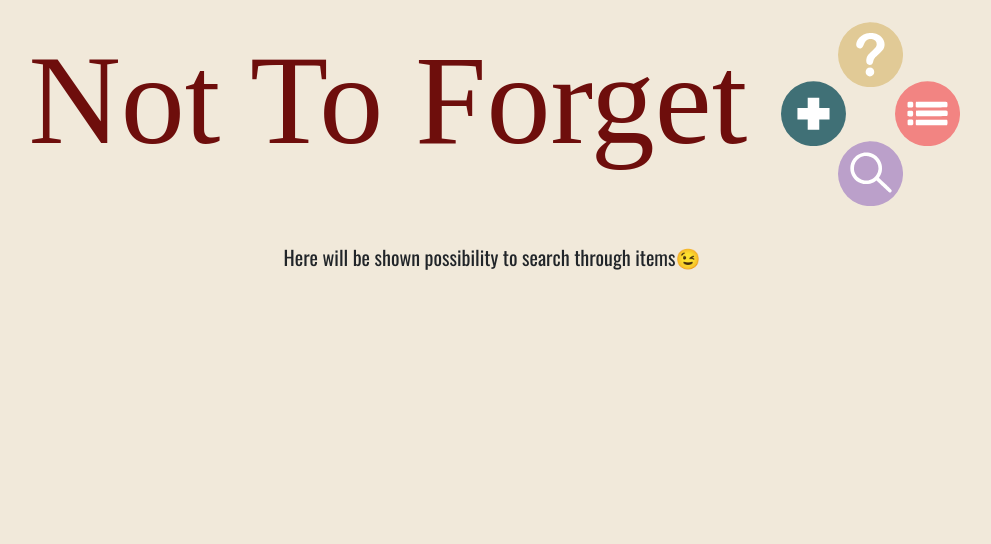
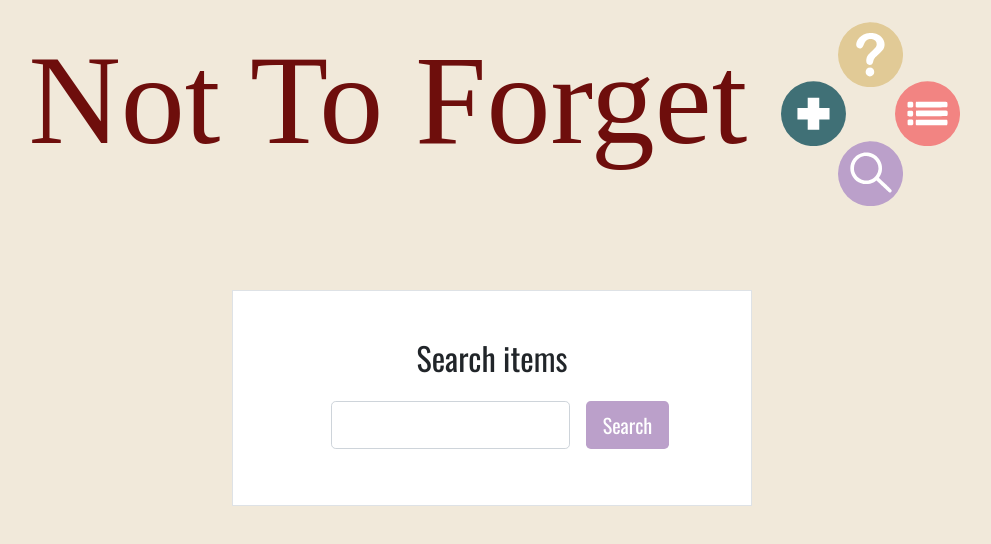
Before and after one commit to Alice-Rez/Not-to-forget, a React (Create React App) app: page /search in a window 1280 px wide. Shown: the top 544 px of the page, without its empty margins (148-1139 px from the left). Built offline with nearby package versions, Linux system fonts and the light colour scheme; a web font is replaced by a local one.

Commit message:
implemented basic autocompletion search

```diff
--- a/src/components/AddToDo.jsx
+++ b/src/components/AddToDo.jsx
@@ -17,12 +17,13 @@ export default class AddToDo extends Component {
 
   render() {
     return (
+      <section className="container my-5 text-center bg-white py-5 col-xl-5 border">
+        <h2 className="pb-3">Add new item</h2>
         <form
           style={this.props.myStyle}
           action=""
-        className="container text-center border py-5 d-flex flex-column align-items-center col-sm-5 bg-white my-5"
+          className="text-center  py-5 d-flex flex-column align-items-center col-sm-12 bg-white mx-auto"
         >
-        <h2 className="pb-3">Add new item</h2>
           <div className="form-group col-sm-10 row">
             <label htmlFor="title" className="col-sm-2 col-form-label ">
               Title
@@ -91,6 +92,7 @@ export default class AddToDo extends Component {
             Add
           </button>
         </form>
+      </section>
     );
   }
 }
--- a/src/components/App.jsx
+++ b/src/components/App.jsx
@@ -40,7 +40,7 @@ export default class App extends Component {
                 <ListToDo />
               </Route>
               <Route path="/search">
-                <Search />
+                <Search tasks={this.state.tasks} />
               </Route>
               <Route path="/help">
                 <Help />
--- a/src/components/Search.jsx
+++ b/src/components/Search.jsx
@@ -1,14 +1,35 @@
-import React, { Component } from "react";
+import React, { useState } from "react";
+import SearchItem from "./SearchItem";
 
-export default class Search extends Component {
-  render() {
-    return (
-      <div className="container lead text-center">
-        Here will be shown possibility to search through items
-        <span role="img" aria-labelledby="winking-face">
-          😉
-        </span>
-      </div>
-    );
-  }
+export default function Search(props) {
+  const [input, setInput] = useState("");
+
+  return (
+    <section className="search-section container my-5 text-center bg-white py-5 col-xl-5 border d-flex flex-column align-items-center justify-content-center">
+      <h2 className="pb-3">Search items</h2>
+      <form className="form-inline ">
+        <div className="form-group mx-sm-3 mb-2">
+          <input
+            type="text"
+            class="form-control form-control-lg"
+            id="search"
+            name="search"
+            onInput={(e) => {
+              setInput(e.target.value);
+            }}
+          />
+        </div>
+        <button type="submit" class="btn btn-search mb-2 btn-lg">
+          Search
+        </button>
+        <ul class="search-list list-group">
+          {props.tasks.map((item, index) =>
+            item.title.startsWith(input) && input ? (
+              <SearchItem title={item.title} key={index + 1} />
+            ) : null
+          )}
+        </ul>
+      </form>
+    </section>
+  );
 }
--- /dev/null
+++ b/src/components/SearchItem.jsx
@@ -0,0 +1,5 @@
+import React from "react";
+
+export default function SearchItem(props) {
+  return <li class="list-group-item">{props.title}</li>;
+}
```
Lines whose indentation alone changed are shown as unchanged.
